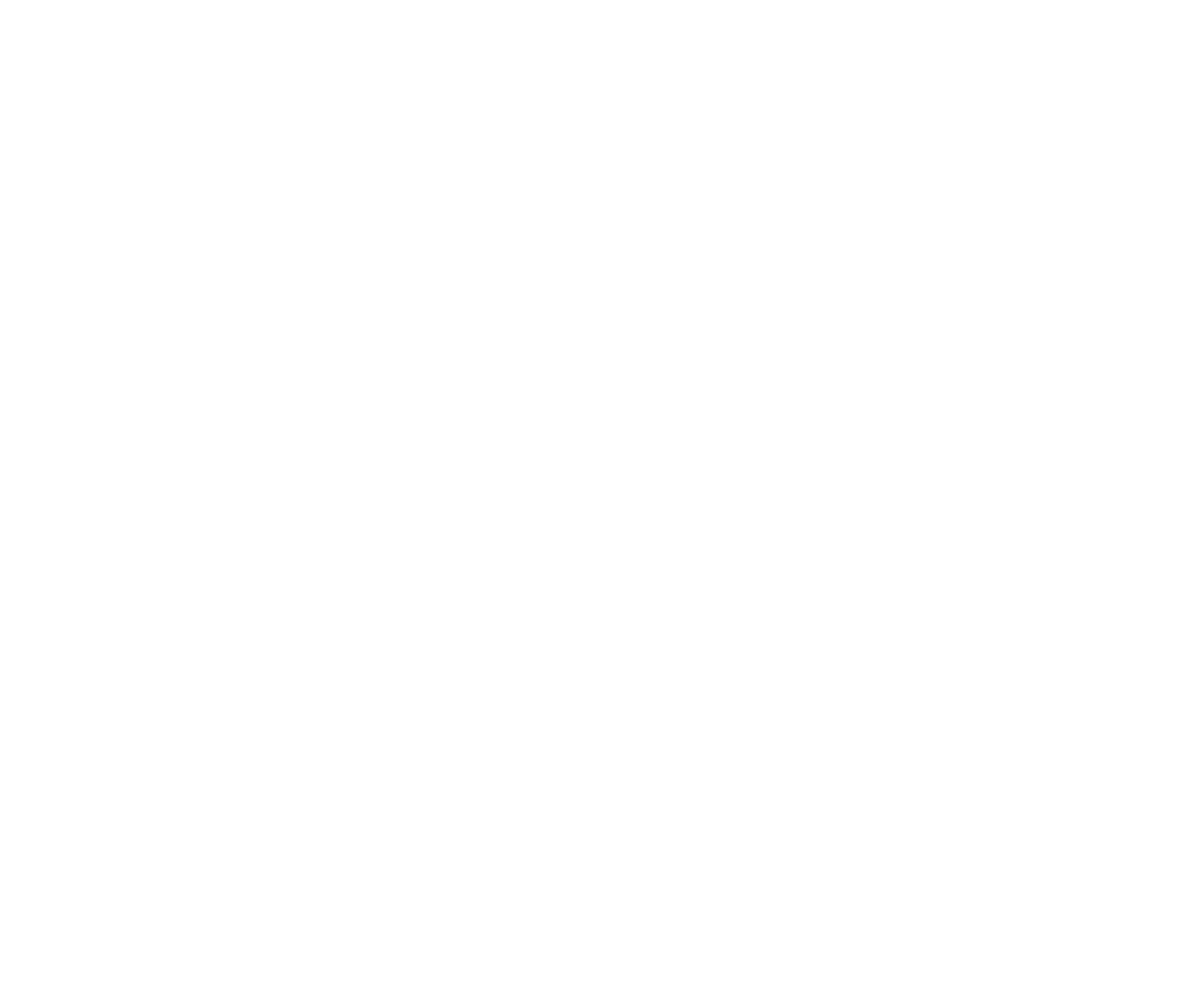
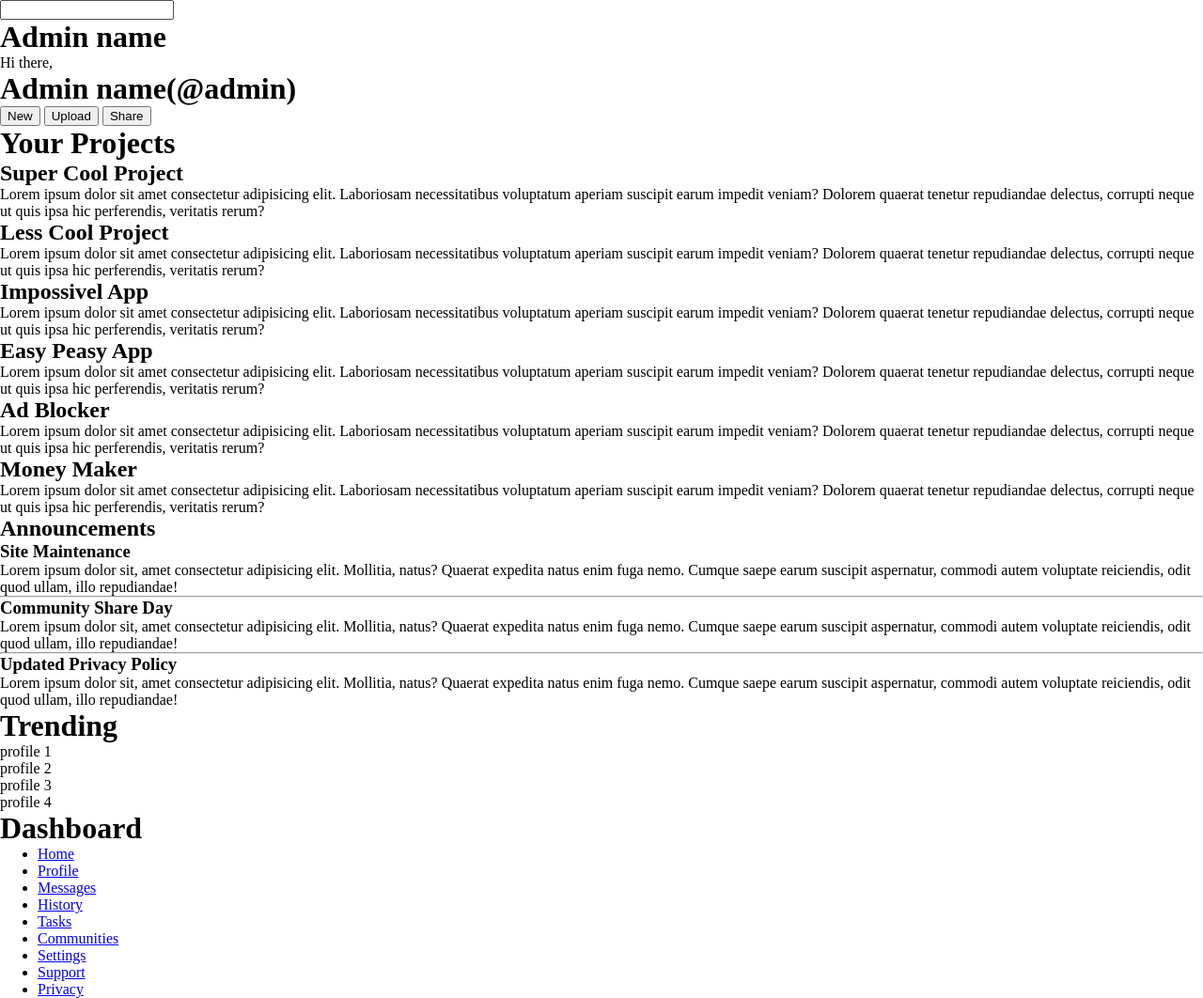
Before and after one commit to rubeans/admin-dashboard, a plain HTML site: page index.html in a window 1280 px wide. Shown: the whole page at 94% size. Before the commit the page ends 800 px from the top, so only its background shows below. Drawn offline with Linux system fonts and the light colour scheme.

Commit message:
finish html structure

```diff
--- a/index.html
+++ b/index.html
@@ -1,5 +1,6 @@
 <!DOCTYPE html>
 <html lang="en">
+
 <head>
   <meta charset="UTF-8">
   <meta http-equiv="X-UA-Compatible" content="IE=edge">
@@ -8,7 +9,99 @@
   <link rel="stylesheet" href="style.css">
   <title>Dashboard</title>
 </head>
+
 <body>
+  <div class="container">
+    <div class="header">
+      <div class="top-header">
+        <div class="top-left">
+          <!-- search icon -->
+          <input type="text">
+        </div>
+        <div class="top-right">
+          <!-- bell icon -->
+          <!-- profile img -->
+          <h1>Admin name</h1>
+        </div>
+      </div>
+      <div class="bottom-header">
+        <div class="bottom-left">
+          <!-- profile img -->
+          <span>Hi there,</span>
+          <h1>Admin name(@admin)</h1>
+        </div>
+        <div class="bottom-right">
+          <button>New</button>
+          <button>Upload</button>
+          <button>Share</button>
+        </div>
+      </div>
+    </div>
+    <main class="main-content">
+      <div class="projects">
+        <h1>Your Projects</h1>
+        <div>
+          <h2>Super Cool Project</h2>
+          <p>Lorem ipsum dolor sit amet consectetur adipisicing elit. Laboriosam necessitatibus voluptatum aperiam suscipit earum impedit veniam? Dolorem quaerat tenetur repudiandae delectus, corrupti neque ut quis ipsa hic perferendis, veritatis rerum?</p>
+        </div>
+        <div>
+          <h2>Less Cool Project</h2>
+          <p>Lorem ipsum dolor sit amet consectetur adipisicing elit. Laboriosam necessitatibus voluptatum aperiam suscipit earum impedit veniam? Dolorem quaerat tenetur repudiandae delectus, corrupti neque ut quis ipsa hic perferendis, veritatis rerum?</p>
+        </div>
+        <div>
+          <h2>Impossivel App</h2>
+          <p>Lorem ipsum dolor sit amet consectetur adipisicing elit. Laboriosam necessitatibus voluptatum aperiam suscipit earum impedit veniam? Dolorem quaerat tenetur repudiandae delectus, corrupti neque ut quis ipsa hic perferendis, veritatis rerum?</p>
+        </div>
+        <div>
+          <h2>Easy Peasy App</h2>
+          <p>Lorem ipsum dolor sit amet consectetur adipisicing elit. Laboriosam necessitatibus voluptatum aperiam suscipit earum impedit veniam? Dolorem quaerat tenetur repudiandae delectus, corrupti neque ut quis ipsa hic perferendis, veritatis rerum?</p>
+        </div>
+        <div>
+          <h2>Ad Blocker</h2>
+          <p>Lorem ipsum dolor sit amet consectetur adipisicing elit. Laboriosam necessitatibus voluptatum aperiam suscipit earum impedit veniam? Dolorem quaerat tenetur repudiandae delectus, corrupti neque ut quis ipsa hic perferendis, veritatis rerum?</p>
+        </div>
+        <div>
+          <h2>Money Maker</h2>
+          <p>Lorem ipsum dolor sit amet consectetur adipisicing elit. Laboriosam necessitatibus voluptatum aperiam suscipit earum impedit veniam? Dolorem quaerat tenetur repudiandae delectus, corrupti neque ut quis ipsa hic perferendis, veritatis rerum?</p>
+        </div>
+      </div>
+      <div class="announ">
+        <h2>Announcements</h2>
+        <h3>Site Maintenance</h3>
+        <p>Lorem ipsum dolor sit, amet consectetur adipisicing elit. Mollitia, natus? Quaerat expedita natus enim fuga nemo. Cumque saepe earum suscipit aspernatur, commodi autem voluptate reiciendis, odit quod ullam, illo repudiandae!</p>
+        <hr>
+        <h3>Community Share Day</h3>
+        <p>Lorem ipsum dolor sit, amet consectetur adipisicing elit. Mollitia, natus? Quaerat expedita natus enim fuga nemo. Cumque saepe earum suscipit aspernatur, commodi autem voluptate reiciendis, odit quod ullam, illo repudiandae!</p>
+        <hr>
+        <h3>Updated Privacy Policy</h3>
+        <p>Lorem ipsum dolor sit, amet consectetur adipisicing elit. Mollitia, natus? Quaerat expedita natus enim fuga nemo. Cumque saepe earum suscipit aspernatur, commodi autem voluptate reiciendis, odit quod ullam, illo repudiandae!</p>
+      </div>
+      <div class="trending">
+        <h1>Trending</h1>
+        <div class="profiles">
+          <div>profile 1</div>
+          <div>profile 2</div>
+          <div>profile 3</div>
+          <div>profile 4</div>
+        </div>
+      </div>
+    </main>
+    <div class="sidebar">
+      <!-- Logo img -->
+      <h1>Dashboard</h1>
+      <ul class="options">
+        <li><a href="#">Home</a></li>
+        <li><a href="#">Profile</a></li>
+        <li><a href="#">Messages</a></li>
+        <li><a href="#">History</a></li>
+        <li><a href="#">Tasks</a></li>
+        <li><a href="#">Communities</a></li>
+        <li><a href="#">Settings</a></li>
+        <li><a href="#">Support</a></li>
+        <li><a href="#">Privacy</a></li>
+      </ul>
+    </div>
+  </div>
+</body>
 
-</body>
 </html>
```
Lines whose indentation alone changed are shown as unchanged.
